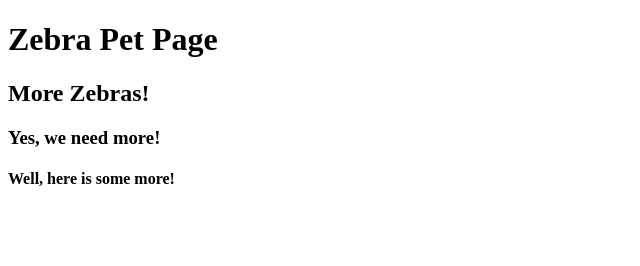
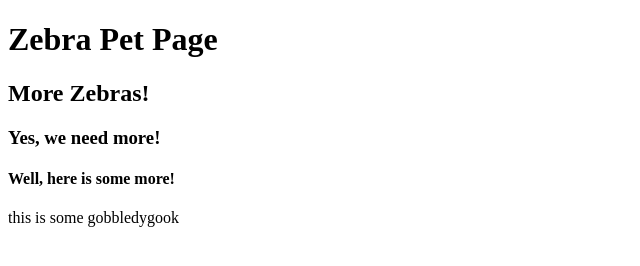
Before and after one commit to zoejgf/zebra, a plain HTML site: page index.html in a window 1280 px wide. Shown: the whole page, without its empty margins (0-640 px from the left). Drawn offline with Linux system fonts and the light colour scheme.

Commit message:
added paragraph tags

```diff
--- a/index.html
+++ b/index.html
@@ -12,5 +12,7 @@
     <h2>More Zebras!</h2>
     <h3>Yes, we need more!</h3>
     <h4>Well, here is some more!</h4>
+
+    <p>this is some gobbledygook</p>
 </body>
 </html>
```
